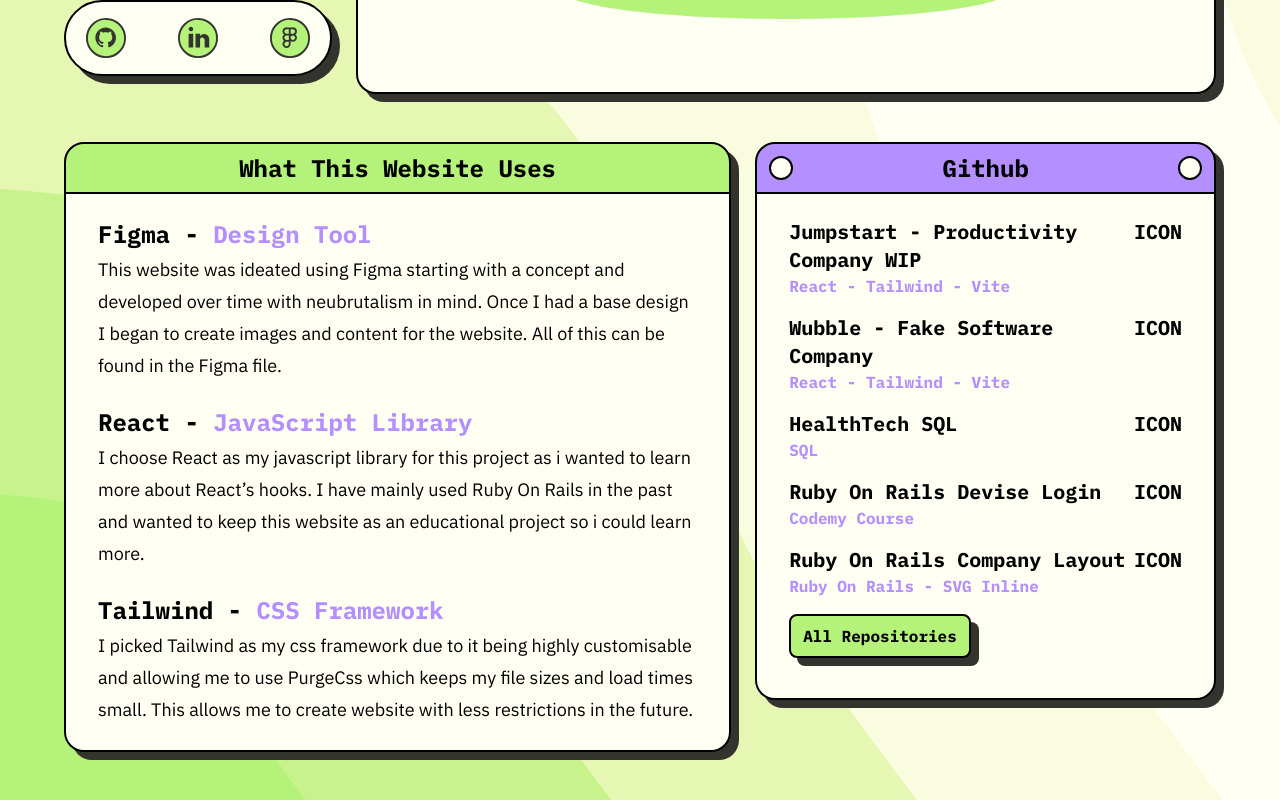
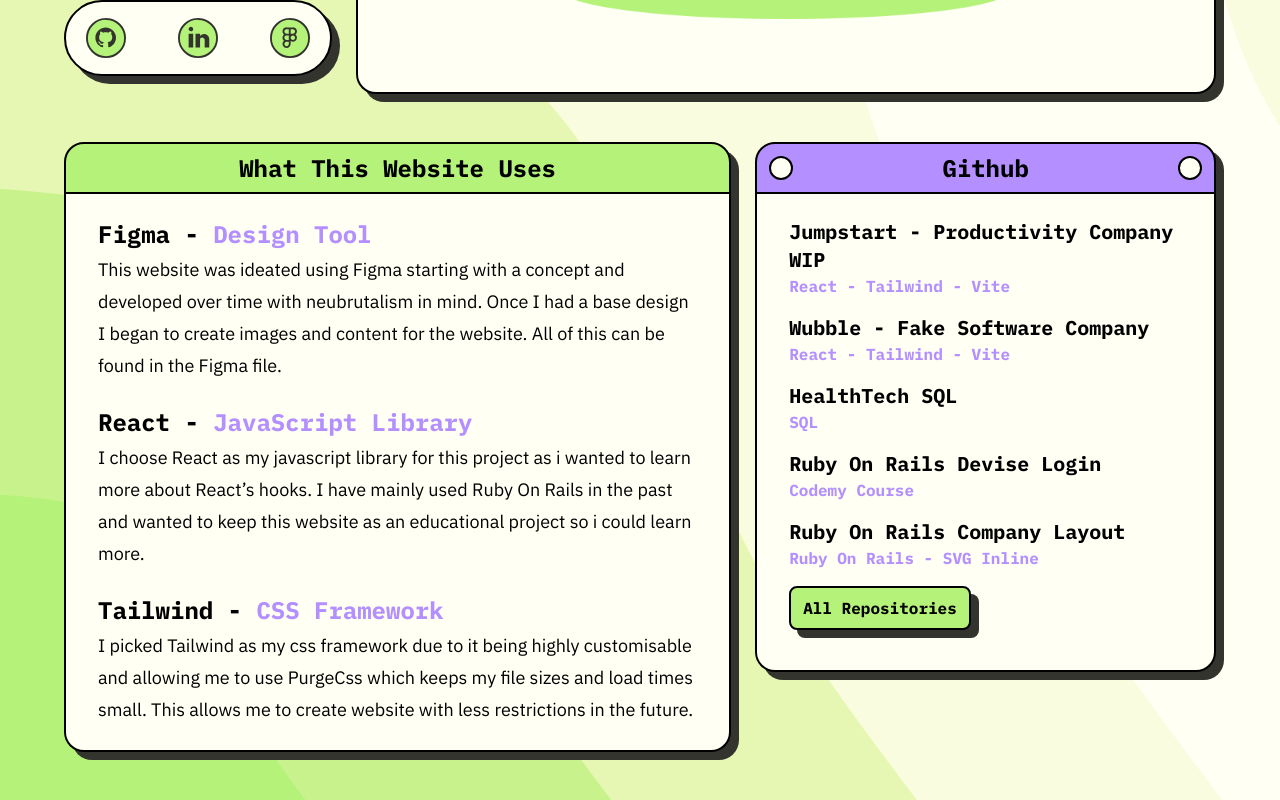
Before and after one commit to GeorgeClaridge/BrutalDesign, a React (Vite) app in the folder my-project/: page / in a window 1280 px wide. Shown: the part 744-1544 px from the top of the page. Built offline with nearby package versions, Linux system fonts and the light colour scheme.

Commit message:
Update Tool.jsx
Removed Icon placeholders

```diff
--- a/my-project/src/components/tool/Tool.jsx
+++ b/my-project/src/components/tool/Tool.jsx
@@ -75,7 +75,6 @@
                     React - Tailwind - Vite
                   </div>
                 </div>
-                <div className="Icon">ICON</div>
               </li>
 
               <li className="flex justify-between py-2">
@@ -92,7 +91,6 @@
                     React - Tailwind - Vite
                   </div>
                 </div>
-                <div className="Icon">ICON</div>
               </li>
 
               <li className="flex justify-between py-2">
@@ -107,7 +105,6 @@
                   </a>
                   <div className="SubHeader text-base text-purple">SQL</div>
                 </div>
-                <div className="Icon">ICON</div>
               </li>
 
               <li className="flex justify-between py-2">
@@ -124,7 +121,6 @@
                     Codemy Course
                   </div>
                 </div>
-                <div className="Icon">ICON</div>
               </li>
 
               <li className="flex justify-between py-2">
@@ -141,7 +137,6 @@
                     Ruby On Rails - SVG Inline
                   </div>
                 </div>
-                <div className="Icon">ICON</div>
               </li>
             </ul>
 
```
